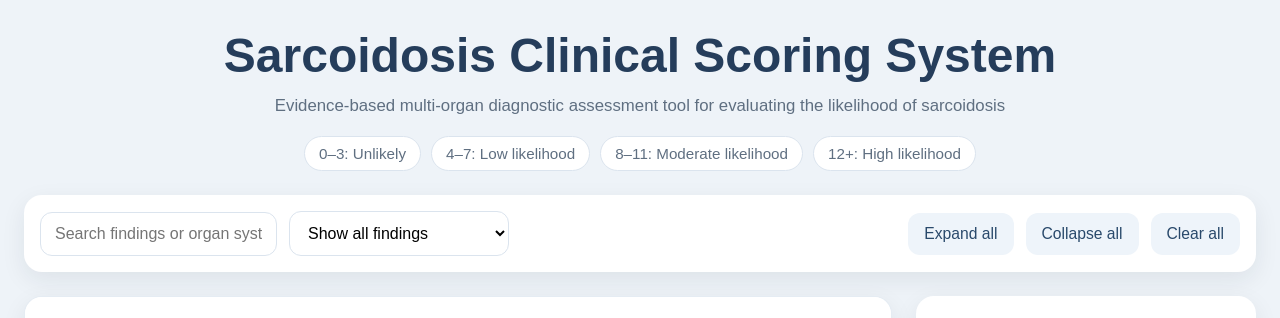
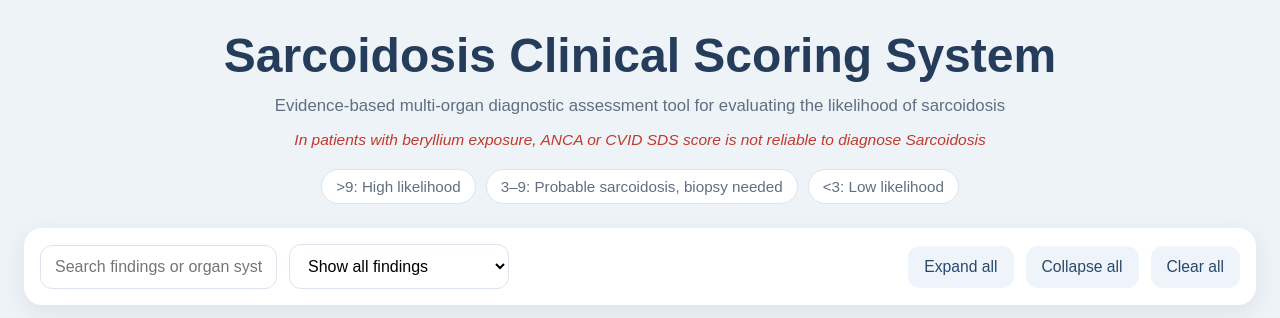
Before and after one commit to Blaze772/sarcoidosis-score, a Flask app: page / in a window 1280 px wide. Shown: the top 318 px of the page. Run offline with Flask 3, Linux system fonts and the light colour scheme.

Commit message:
Add files via upload

```diff
--- a/templates/index.html
+++ b/templates/index.html
@@ -641,12 +641,14 @@
             <p class="subtitle">
                 Evidence-based multi-organ diagnostic assessment tool for evaluating the likelihood of sarcoidosis
             </p>
+            <p class="subtitle" style="margin-top: 10px; font-style: italic; color: #c0392b; font-size: 0.97rem;">
+                In patients with beryllium exposure, ANCA or CVID SDS score is not reliable to diagnose Sarcoidosis
+            </p>
 
             <div class="score-legend">
-                <div class="legend-pill">0–3: Unlikely</div>
-                <div class="legend-pill">4–7: Low likelihood</div>
-                <div class="legend-pill">8–11: Moderate likelihood</div>
-                <div class="legend-pill">12+: High likelihood</div>
+                <div class="legend-pill">&gt;9: High likelihood</div>
+                <div class="legend-pill">3–9: Probable sarcoidosis, biopsy needed</div>
+                <div class="legend-pill">&lt;3: Low likelihood</div>
             </div>
         </div>
 
@@ -932,10 +934,9 @@
     }
 
     function getInterpretation(score) {
-        if (score >= 12) return "High likelihood of sarcoidosis";
-        if (score >= 8)  return "Moderate likelihood of sarcoidosis";
-        if (score >= 4)  return "Low likelihood — consider further testing";
-        return "Unlikely sarcoidosis";
+        if (score > 9)  return "High likelihood of sarcoidosis";
+        if (score >= 3) return "Probable sarcoidosis — biopsy needed";
+        return "Low likelihood of sarcoidosis";
     }
 
     function updateLiveSummary() {
```
